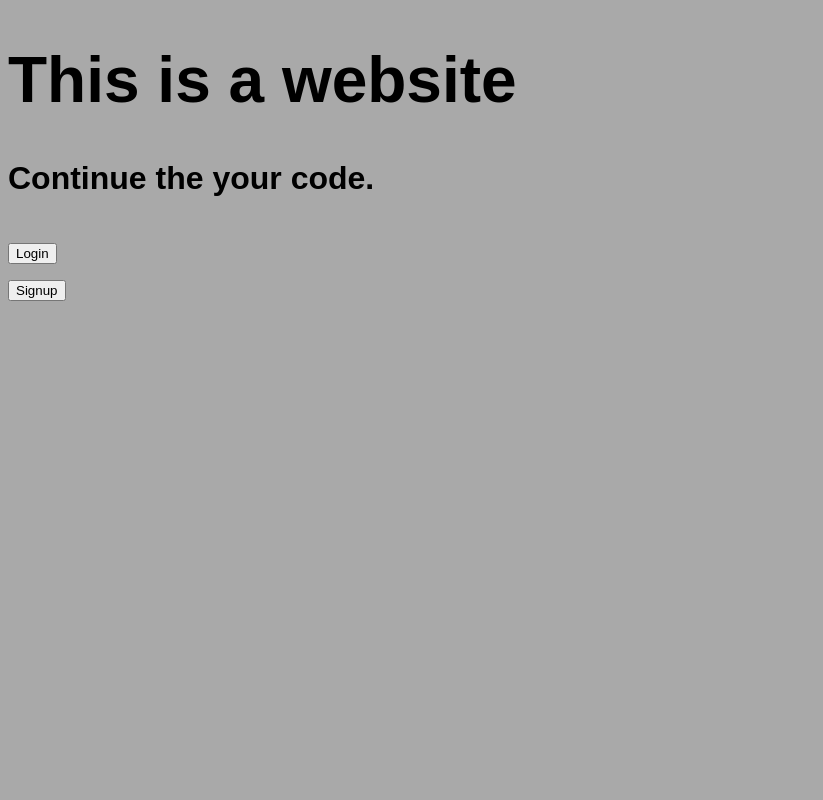
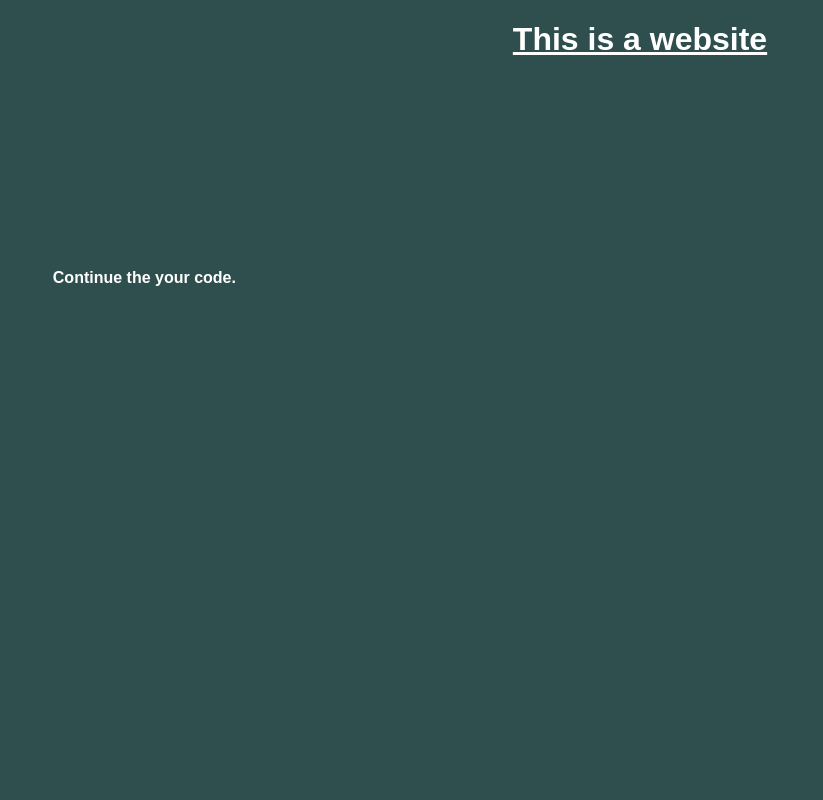
Before and after one commit to zzasaa-jpg/-32-_0-9-, a plain HTML site: page Index.html in a window 1280 px wide. Shown: the top 800 px of the page, without its empty margins (0-823 px from the left). Drawn offline with Linux system fonts and the light colour scheme.

Commit message:
Update d.css

```diff
--- a/d.css
+++ b/d.css
@@ -1,6 +1,54 @@
 body{
-  background-color: darkgray;
+  background-color: darkslategray;
   font-family: Arial, Helvetica, sans-serif;
-  font-size: 2rem;
+  font-size: 1rem;
   font-weight: bold;
 }
+
+button{
+  background-color: black;
+  color: white;
+  font-size: 1rem;
+  padding: 0.5rem 2rem;
+  border: none;
+  border-radius: 5px;
+  margin-left: 7rem;
+  margin-top: 50%;
+  font-weight: bold;
+}
+
+button:hover{
+  background-color: transparent;
+  color: black;
+  border: 1px solid white;
+}
+
+.bt button{
+  background-color: black;
+  color: white;
+  font-size: 1rem;
+  padding: 0.5rem 1.7rem;
+  border: none;
+  border-radius: 5px;
+  margin-left: 7rem;
+  margin-top: 2%;
+  font-weight: bold;
+}
+
+.bt button:hover{
+  background-color: transparent;
+  color: black;
+  border: 1px solid white;
+}
+
+h1{
+  text-align: center;
+  color: white;
+  text-decoration: underline;
+}
+
+p{
+  color: white;
+  margin: 0 0 0 2.8rem;
+  padding-top: 15%;
+}
```
